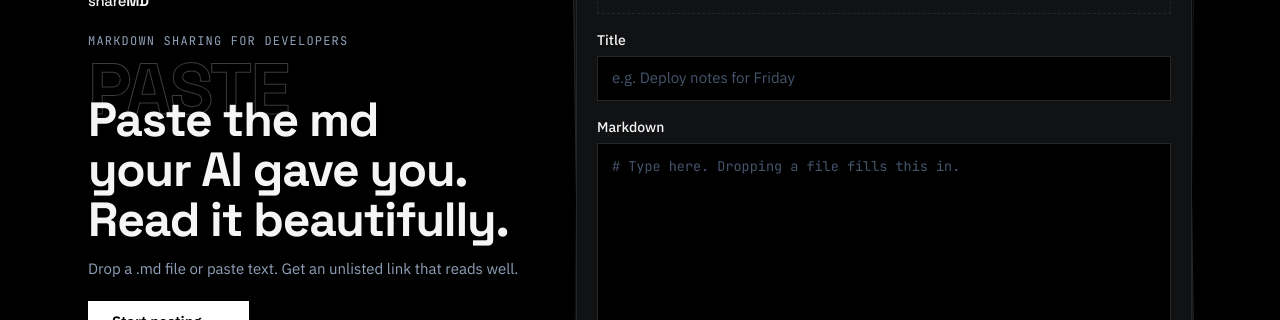
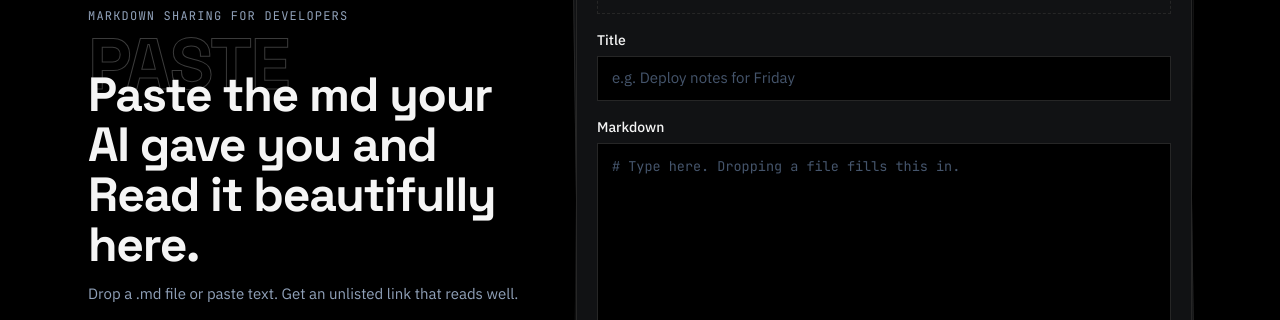
Before and after one commit to Nxrnoob/sharemd, a SvelteKit app: page / in a window 1280 px wide. Shown: the part 198-518 px from the top of the page. Built offline with nearby package versions, Linux system fonts and the light colour scheme; no server answers; the database is empty.

Commit message:
refactor: better landing page hook

```diff
--- a/src/routes/+page.svelte
+++ b/src/routes/+page.svelte
@@ -227,7 +227,7 @@
 				</p>
 				<span aria-hidden="true" class="ghost-word relative mt-2 block text-[clamp(2.75rem,10vw,4.5rem)] leading-[0.9] tracking-tight">PASTE</span>
 				<h1 class="font-display relative -mt-[0.55em] text-4xl leading-[1.04] font-bold tracking-tight text-balance sm:text-5xl lg:text-5xl">
-					Paste the md your AI gave you.<br />Read it beautifully.
+					Paste the md your AI gave you and<br />Read it beautifully here.
 				</h1>
 				<p class="mt-3 max-w-md text-[15px] leading-relaxed text-ink-soft dark:text-slate-400">
 					Drop a .md file or paste text. Get an unlisted link that reads well.
```
